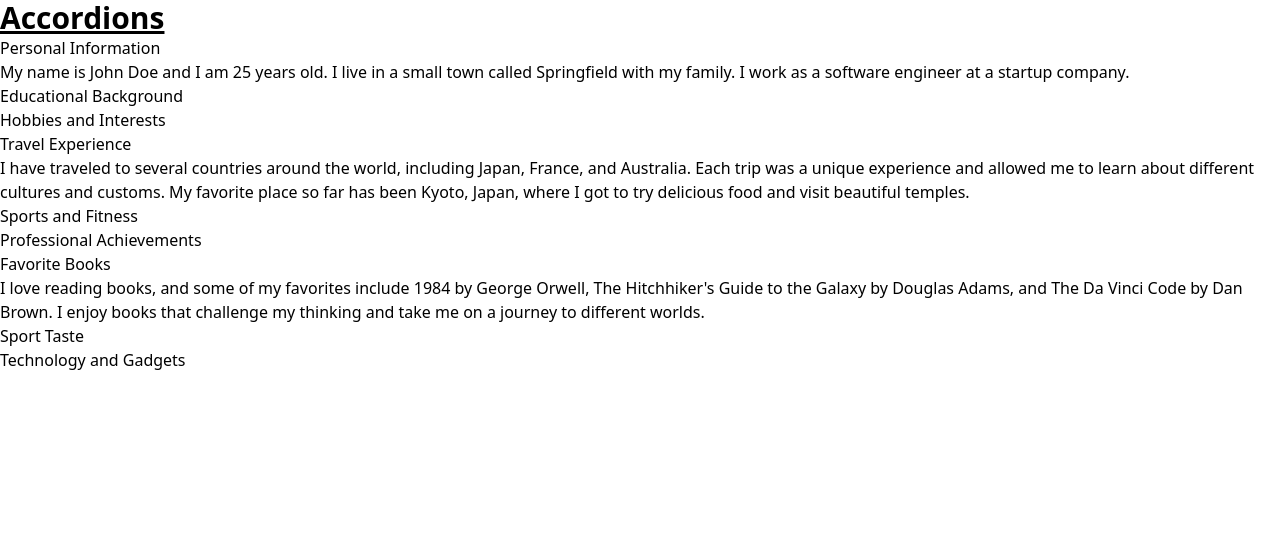
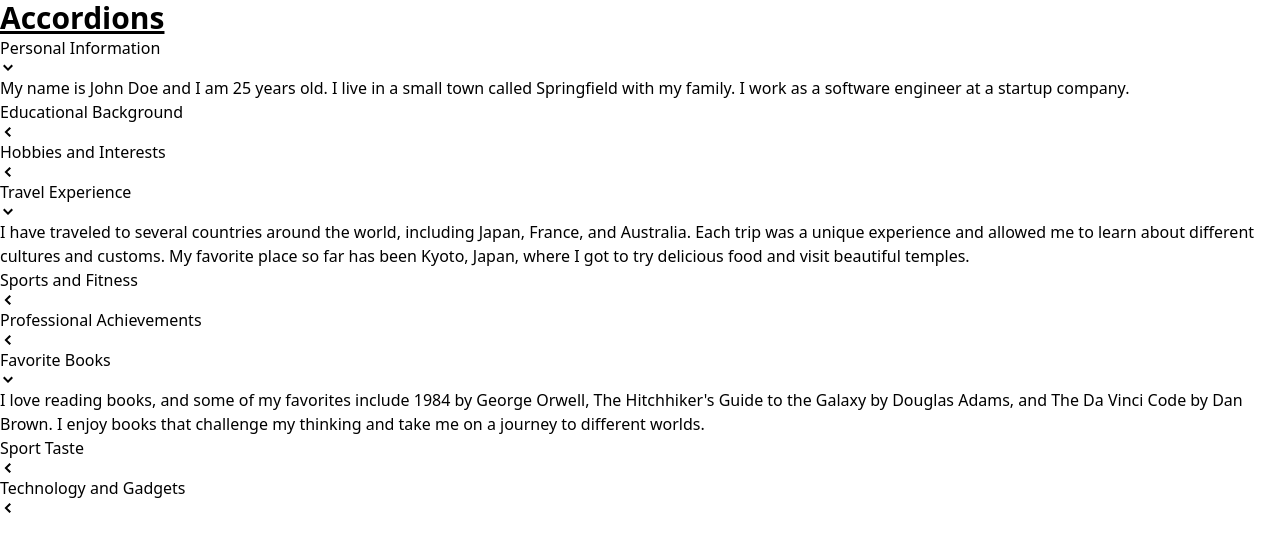
Before and after one commit to AhmedHafez1/compos, a React (Create React App) app: page / in a window 1280 px wide. Shown: the top 552 px of the page. Built offline with nearby package versions, Linux system fonts and the light colour scheme; the HTML template or start-up script is replaced by a standard one.

Commit message:
Conditionally rendering icon

```diff
--- a/src/components/Accordion.js
+++ b/src/components/Accordion.js
@@ -1,13 +1,19 @@
 import { useState } from 'react';
+import { GoChevronDown, GoChevronLeft } from 'react-icons/go';
 
 const Accordion = ({ items }) => {
   const [expandedIndex, setExpandedIndex] = useState(0);
 
   const renderedItems = items.map(({ label, content }, i) => {
+    const isExpanded = i === expandedIndex;
+    const icon = (
+      <span>{isExpanded ? <GoChevronDown /> : <GoChevronLeft />}</span>
+    );
     return (
       <div key={i}>
         <h4 onClick={() => setExpandedIndex(i)}>{label}</h4>
-        <p>{i === expandedIndex && content}</p>
+        {icon}
+        <p>{isExpanded && content}</p>
       </div>
     );
   });
```
